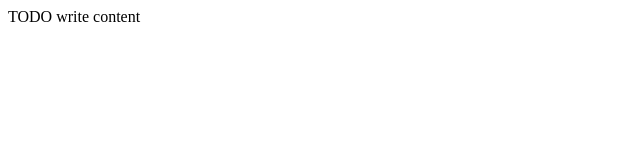
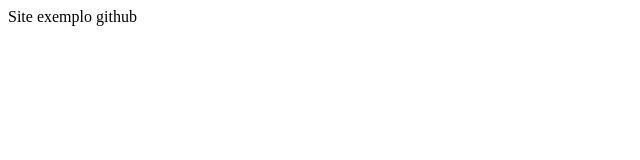
Before and after one commit to jlemosmoreira/site, a plain HTML site: page index.html in a window 1280 px wide. Shown: the full height of the page, 0-640 px from the left. Drawn offline with Linux system fonts and the light colour scheme.

Commit message:
modify file index.html

```diff
--- a/index.html
+++ b/index.html
@@ -6,11 +6,11 @@
 -->
 <html>
     <head>
-        <title>TODO supply a title</title>
+        <title>Site exemplo github</title>
         <meta charset="UTF-8">
         <meta name="viewport" content="width=device-width, initial-scale=1.0">
     </head>
     <body>
-        <div>TODO write content</div>
+        <div>Site exemplo github</div>
     </body>
 </html>
```
